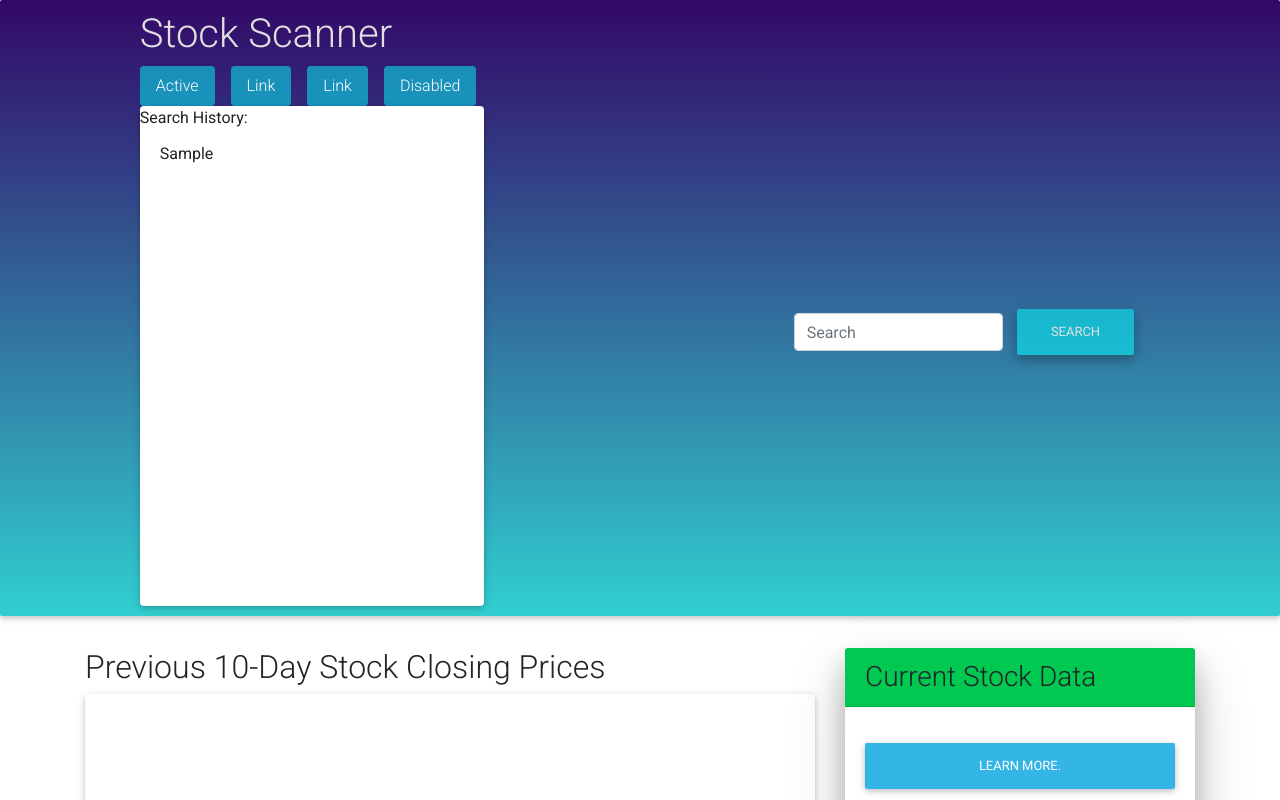
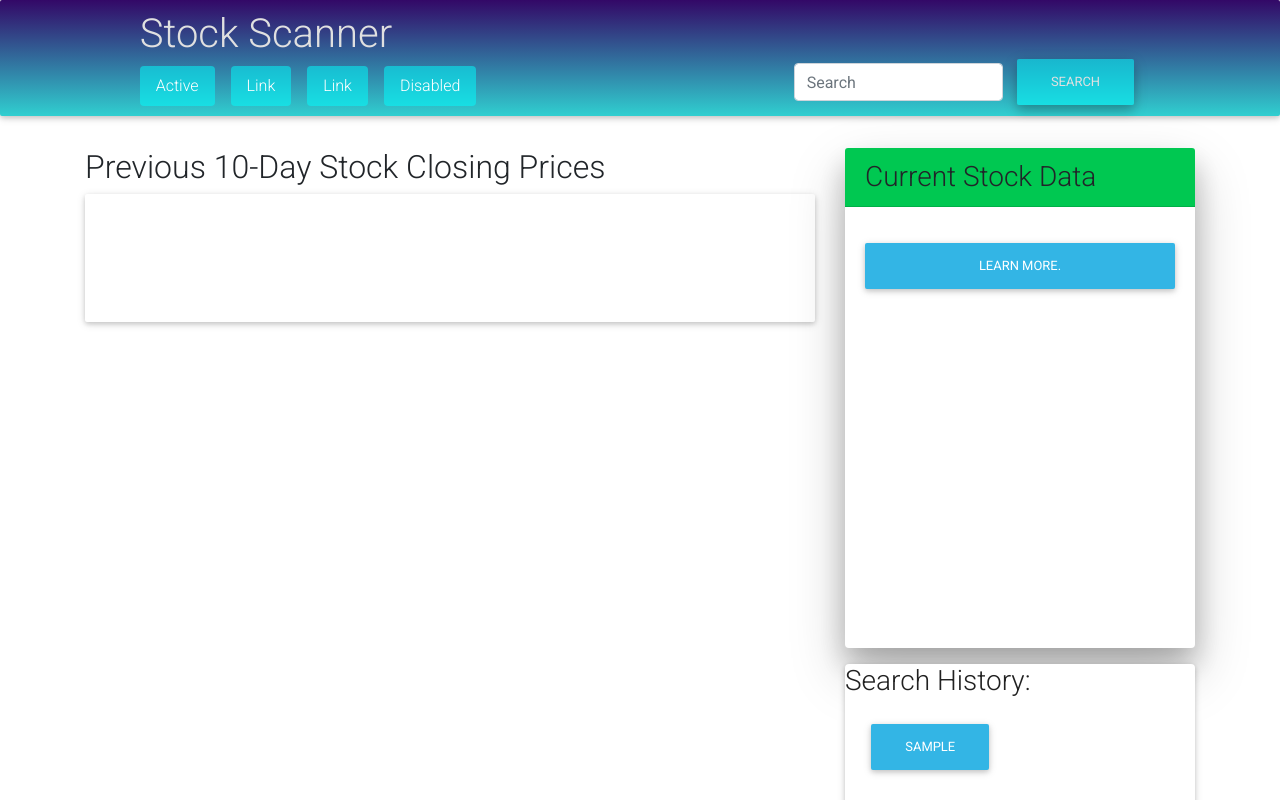
Before and after one commit to dk-code93/StockScanner, a plain HTML site: page index.html in a window 1280 px wide. Both pictures are taken after typing "Sample" into the empty fields and a click on the button "SEARCH". Shown: the top 800 px of the page. Drawn offline with nearby package versions, Linux system fonts and the light colour scheme; no server answers.

Commit message:
oops merging in to my branch

```diff
--- a/assets/js/script.js
+++ b/assets/js/script.js
@@ -34,7 +34,7 @@ $searchBtn.on(`click`, function(event) {
   makeList();
 
  // Clear the value of the search box
- searchSymbol = $searchStock.val(``);
+ $searchStock.val(``);
 });
 
 function callGetGraph() {
@@ -73,11 +73,26 @@ function callStockData() {
 // Create Stock History
 function makeList() {
   // Create list elements with a bootstrap class and text of user entered city
-  const listStock = $(`<li>`).addClass(`list-group-item`).attr(`data-value`, searchSymbol).text(searchSymbol);
+  const listStock = $(`<li>`).addClass(`list-group-item`);
+  // Create a button to go into the list item
+  const historyBtn = $(`<button>`).addClass(`btn btn-info`).attr(`type`, `button`).attr(`data-value`, searchSymbol).text(searchSymbol);
+  listStock.append(historyBtn);
   // Put the listStock content into any list-group class's
-  $(`.list-group`).append(listStock);
+  $(`#history`).append(listStock);
   localStorage.setItem(`list`, listStock);
 };
+
+// Click listener for the history buttons searches for the stock
+$(`#history`).on('click', function(event) {
+    const element = event.target;
+    if (element.matches("button")) {
+        searchSymbol = element.getAttribute('data-value');
+        // Display stock graph
+        callGetGraph();
+        // Display stock data
+        callStockData();
+    }
+});
 
 function getGraph(response) {
   // Get the date properties from the API response object
@@ -95,7 +110,6 @@ function getGraph(response) {
       // Add the corresponding date values to an array
       valueArray.unshift(response[`Time Series (Daily)`][`${date}`][`4. close`]);
   }
-  console.log(valueArray);
   // Creates a graph object based on data received
   const graphObj = {
       type: 'line',
@@ -109,6 +123,8 @@ function getGraph(response) {
   }
   // Creates an img html element linked to the graph
   const graphIMG = $(`<img>`).addClass(`img-fluid`).attr(`alt`, `graph`).attr(`src`, `https://quickchart.io/chart?c=${JSON.stringify(graphObj)}`);
+  // Remove old graph
+  $stockGraph.children().remove();
   // Appends the graph to the page
   $stockGraph.append(graphIMG);
 }
--- a/index.html
+++ b/index.html
@@ -53,10 +53,6 @@
             </li>
           </ul>
 
-            <!-- List Search History  -->
-            <div class="card text-dark hide">
-                <ul class="list-group list-group-flush">Search History:</ul>
-            </div>
         </nav>
 
         <!-- Search Form -->
@@ -94,6 +90,13 @@
                   </p>
                   <button class="btn btn-block btn-info">Learn more.</button>
                 </div>
+            </div>
+
+             <!-- List Search History  -->
+            <div class="card text-dark hide">
+              <h3>Search History:</h3>
+              <ul id="history" class="list-group list-group-flush">
+              </ul>
             </div>
 
         </section>
```
